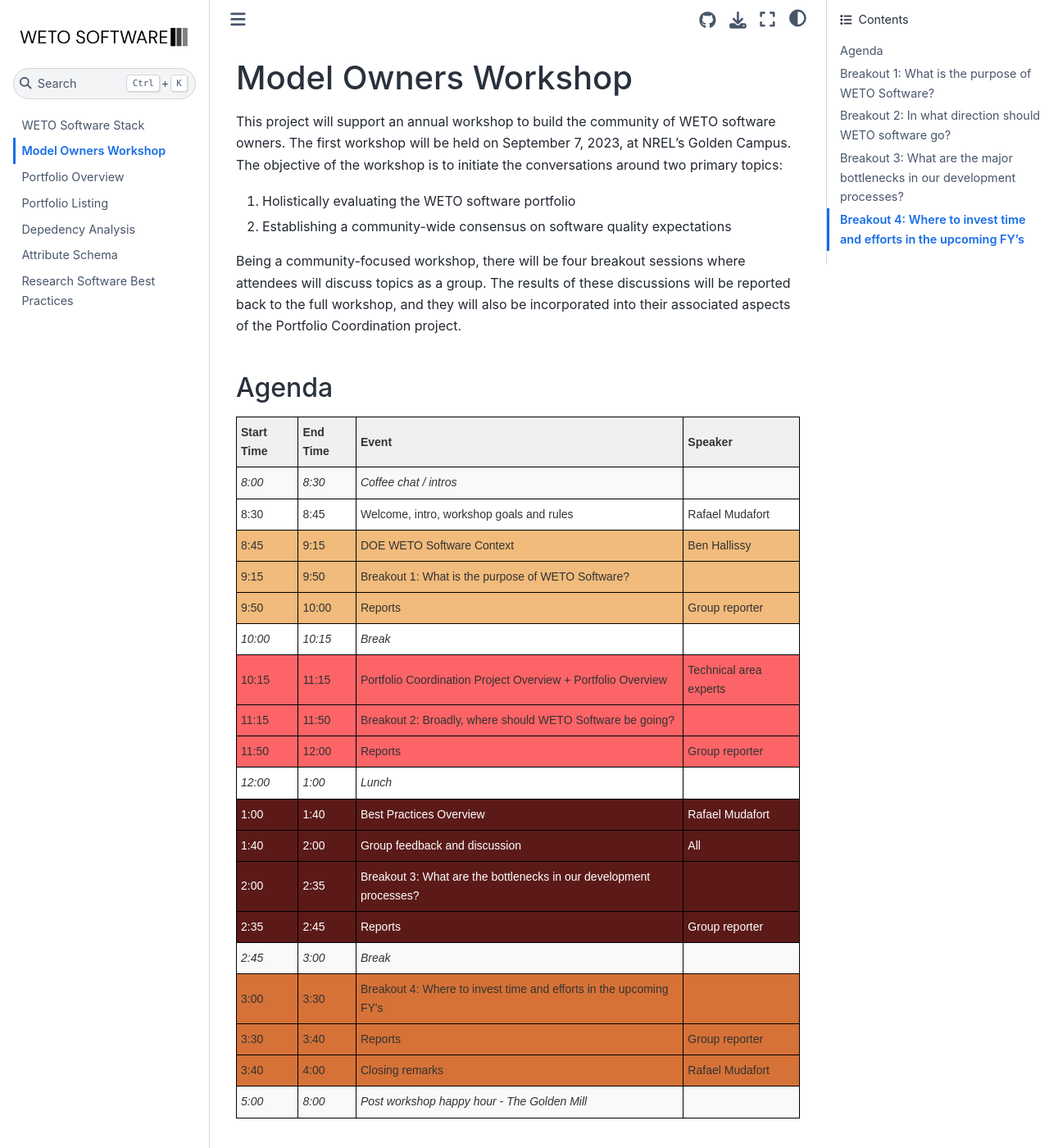
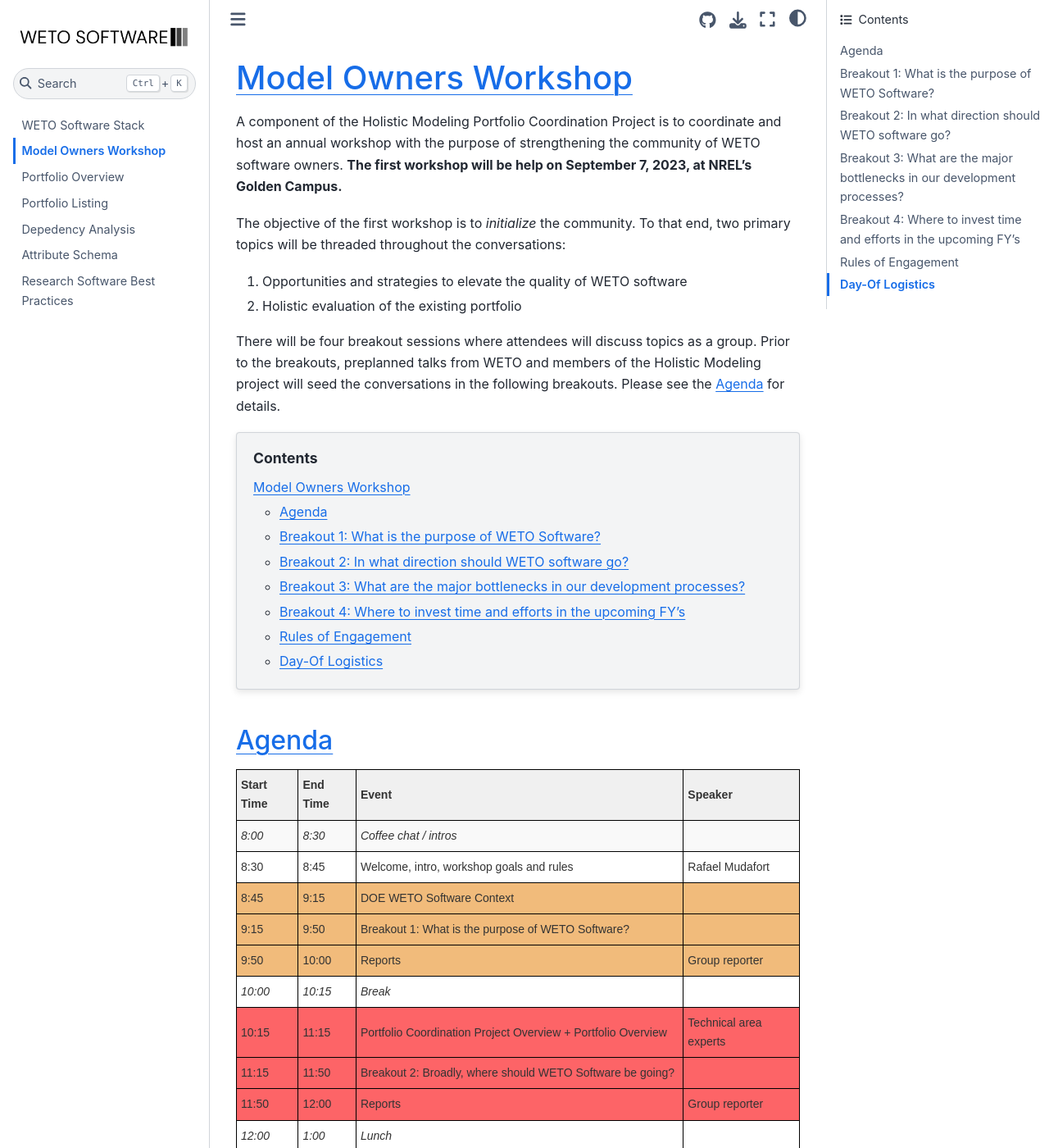
Before and after one commit to NREL/WETOStack, a Jupyter Book: the page built from docs/workshop.md, in a window 1280 px wide and 1400 px high. Shown: the whole window at 82% size. Built offline with Jupyter Book 1.0.4 settings and Sphinx 7.4.7 and the Sphinx Book theme 1.1.4, drawn with Linux system fonts in a browser that asks for light colours; some of the changed text lies outside the part shown.

Commit message:
Add day-of logistics info

`````diff
--- a/docs/workshop.md
+++ b/docs/workshop.md
@@ -1,17 +1,24 @@
-(workshop)=
+(workshop_top)=
 # Model Owners Workshop
 
-This project will support an annual workshop to build the community of WETO software
-owners. The first workshop will be held on September 7, 2023, at NREL's Golden Campus.
-The objective of the workshop is to initiate the conversations around two primary topics:
-1. Holistically evaluating the WETO software portfolio
-2. Establishing a community-wide consensus on software quality expectations
+A component of the Holistic Modeling Portfolio Coordination Project is to coordinate and host
+an annual workshop with the purpose of strengthening the community of WETO software owners.
+**The first workshop will be help on September 7, 2023, at NREL's Golden Campus.**
 
-Being a community-focused workshop, there will be four breakout sessions where attendees will
-discuss topics as a group. The results of these discussions will be reported back to the full
-workshop, and they will also be incorporated into their associated aspects of the
-Portfolio Coordination project.
+The objective of the first workshop is to *initialize* the community.
+To that end, two primary topics will be threaded throughout the conversations:
+1. Opportunities and strategies to elevate the quality of WETO software
+2. Holistic evaluation of the existing portfolio
 
+There will be four breakout sessions where attendees will discuss topics as a group.
+Prior to the breakouts, preplanned talks from WETO and members of the Holistic Modeling project
+will seed the conversations in the following breakouts. Please see the [](workshop_agenda)
+for details.
+
+```{contents}
+```
+
+(workshop_agenda)=
 ## Agenda
 
 ```{raw} html
@@ -25,22 +32,13 @@
 we produce.
 The discussions should be informed by low-level experience but maintain a high-level perspective.
 The objective of this breakout session is to establish a mutual understanding of the group's
-perspective on the role and impact of WETO software.
+perspective on the role and impact of WETO software within the broad context of wind energy.
 
 Topic suggestions:
 - To create the tools to support our own research
 - To establish a mechanism to disseminate our research
 - To provide the industry with tools to design wind energy systems
 - To full industry adoption
-
-
-Third option:
-- how might we engage with independent organizations to deal with these long term maintenance burdens
-  - inter (?) foundation
-  - Apache foundation
-  - Linux foundation
-
-
 
 ## Breakout 2: In what direction should WETO software go?
 
@@ -81,3 +79,62 @@
 - Establish a software quality czar to consult with particular groups or models
 - Focus on interoperability / model alignment
 - Establish common inputs (i.e. windIO)
+
+
+## Rules of Engagement
+
+Given the nature of a day-long meeting with lots of group discussion, it is important to
+establish rules for engagement.
+
+1. Many people are traveling to attend this workshop, and everyone is setting aside a full day.
+    To respect each other's time and effort, please keep all attention within the workshop.
+    - Laptops should remain closed. Note taking on paper is preferred.
+    - Step out of the room to use a phone including sending emails or text messages that require
+      more than a few seconds to write.
+
+2. Offer mutual respect. Each of the breakout sessions is meant to create discussion and
+    conversation. Arriving at one answer is required and in most cases not desired. The
+    objective is mutual understanding of perspectives.
+
+
+
+
+
+## Day-Of Logistics
+
+````{admonition} NREL Golden Campus Address
+:class: tip
+
+```
+National Renewable Energy Laboratory
+15013 Denver West Parkway
+Golden, CO 80401
+```
+
+-> [Google Maps link](https://goo.gl/maps/Q9fZMNxZqHjqVLcf9)
+````
+
+
+
+**Location**: The workshop will take place in the Cache La Poudre meeting room in the
+RSF building at NREL's Golden Campus. The room number is "X405" and it is on the RSF's 4th floor
+in the A wing.
+
+```{image} ./_images/rsf_4thfloor_map.png
+:alt: rsf_map
+:align: center
+:height: 400px
+```
+
+**Breakout sessions**:
+Each breakout session will have its own room.
+One person should be designated as the reporter to report back overarching themes in the
+conversation.
+Additional note takers would be helpful to capture more information.
+
+
+**Parking**
+
+**Lunch and refreshments**
+
+We will have a group lunch at the RSF cafeteria.
--- a/docs/workshop_agenda.html
+++ b/docs/workshop_agenda.html
@@ -132,7 +132,8 @@
         <td class="tg-3mge">8:45</td>
         <td class="tg-3mge">9:15</td>
         <td class="tg-3mge">DOE WETO Software Context</td>
-        <td class="tg-3mge">Ben Hallissy</td>
+        <td class="tg-3mge"></td>
+        <!-- <td class="tg-3mge">Ben Hallissy</td> -->
     </tr>
     <tr>
         <td class="tg-7tcx">9:15</td>
`````
Also changed, not shown: docs/index.md (+1 -1 lines), docs/_images/rsf_4thfloor_map.png (added), 1 other file.
